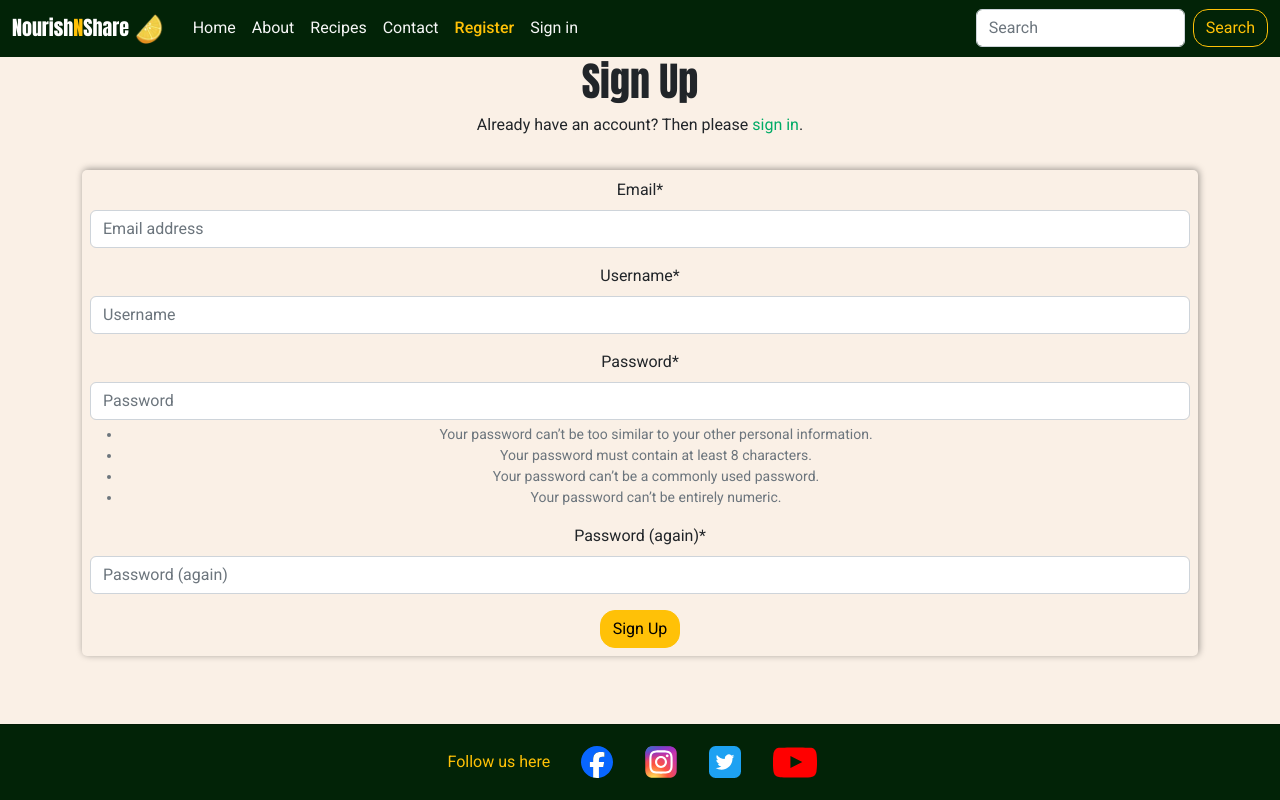
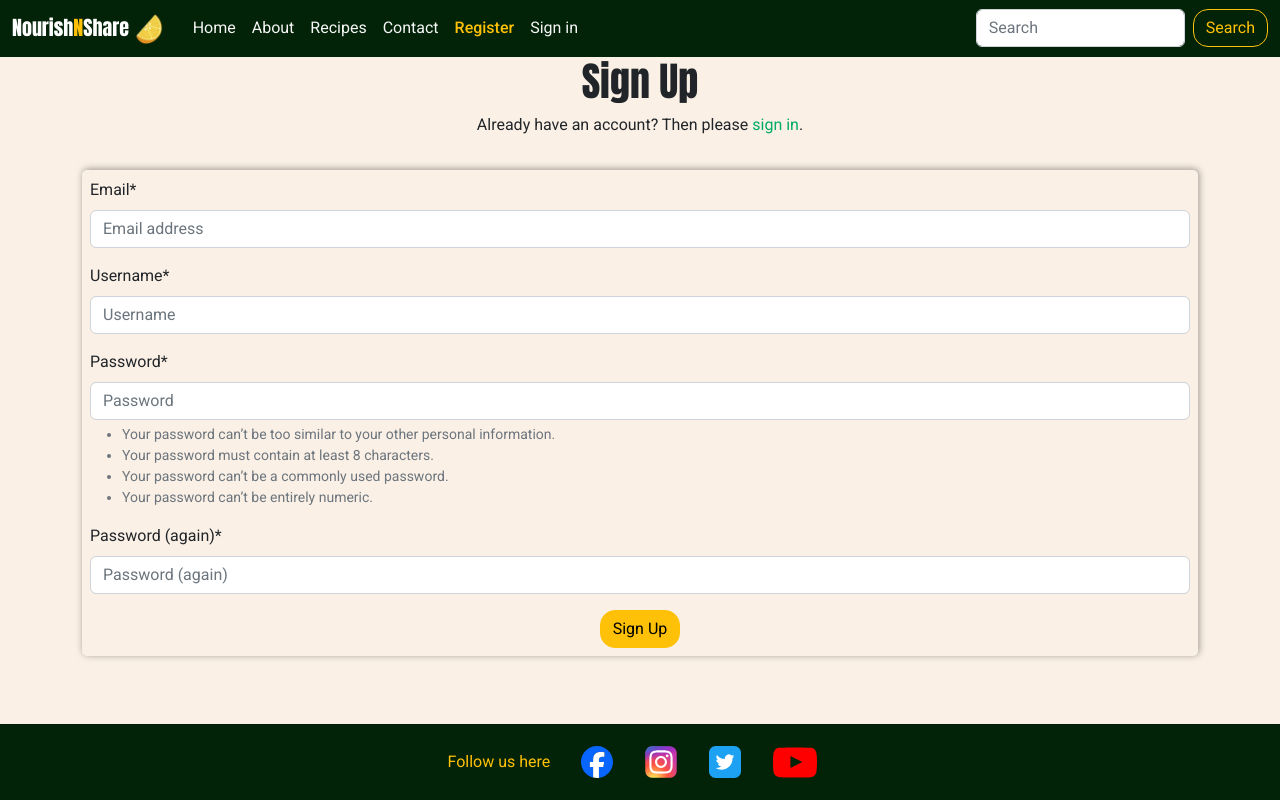
Before and after one commit to Idehed/Recipe-foods-P4, a Django app: page /accounts/signup/ in a window 1280 px wide. Run offline with Django 4.2, Linux system fonts and the light colour scheme; parts of the project's set-up code (start-up, migrations or seed data) failed here and were passed over; some libraries are stand-ins or nearby versions.

Commit message:
changed text to be left in log in/register

```diff
--- a/static/css/base.css
+++ b/static/css/base.css
@@ -270,6 +270,31 @@ img.logo {
     color: var(--green) !important;
     text-decoration: none;
 }
+
+#div_id_login {
+    text-align: left;
+}
+
+#div_id_password {
+    text-align: left;
+}
+
+#div_id_email {
+    text-align: left;
+}
+
+#div_id_username {
+    text-align: left;
+}
+
+#div_id_password1 {
+    text-align: left;
+}
+
+#div_id_password2 {
+    text-align: left;
+}
+
 
  /* Log out page */
 
```
